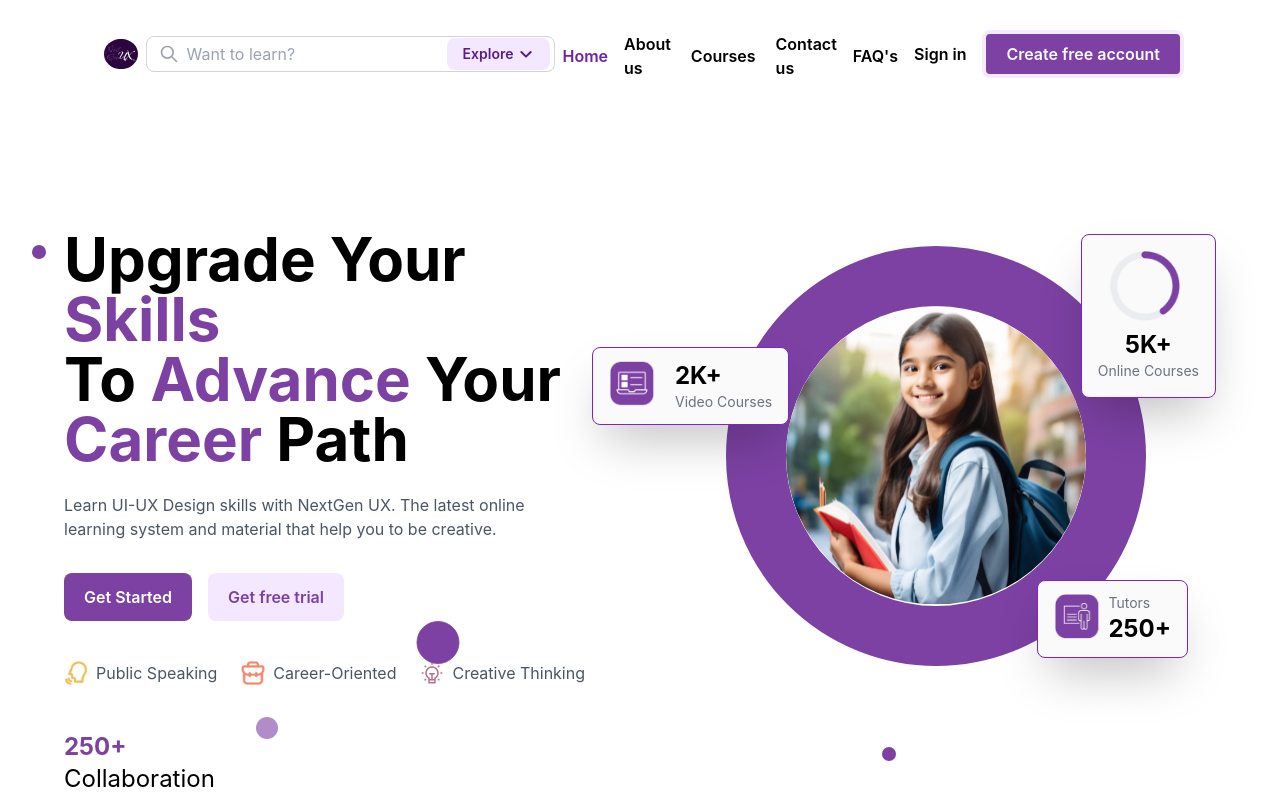
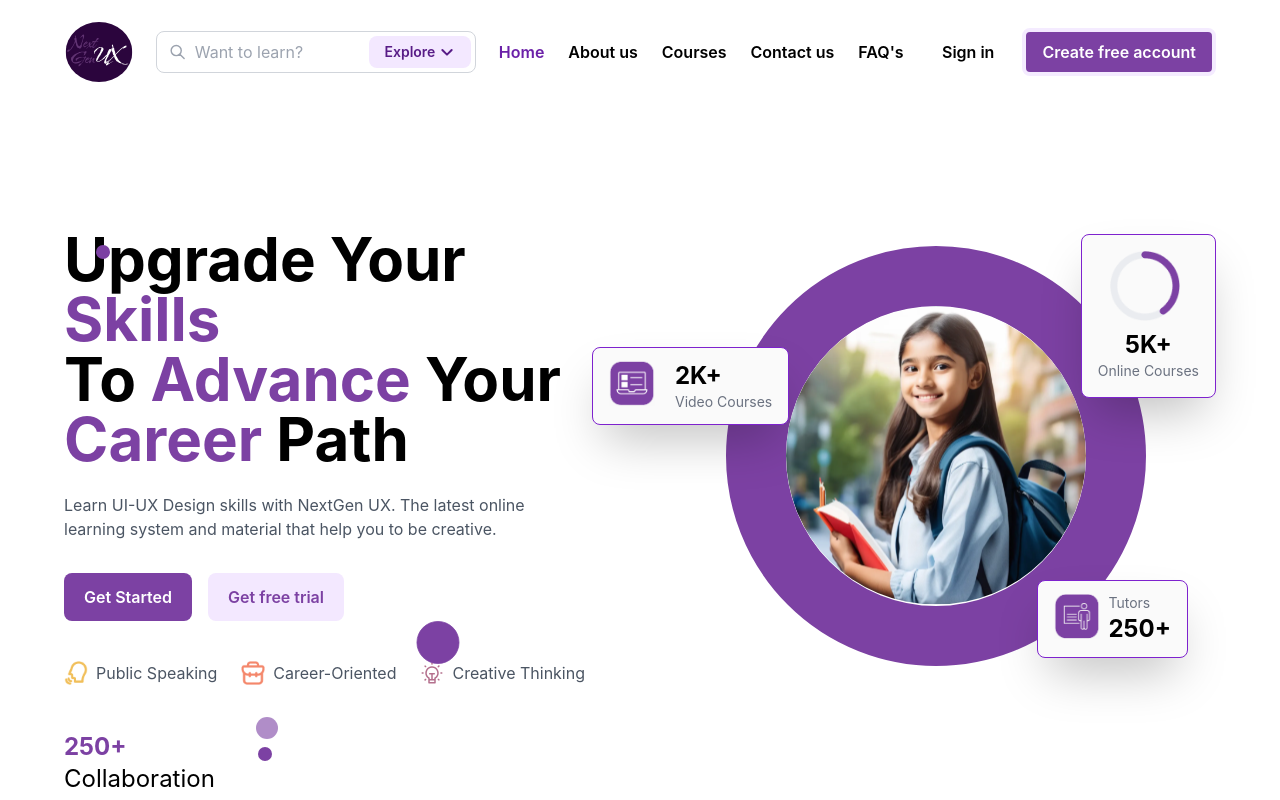
Before and after one commit to vaishnavibadwaik24/next-gen-ux, a React (Create React App) app: page / in a window 1280 px wide. Shown: the top 800 px of the page. Built offline with nearby package versions, Linux system fonts and the light colour scheme.

Commit message:
style:navbar responsive

```diff
--- a/src/Header.jsx
+++ b/src/Header.jsx
@@ -3,18 +3,16 @@ import { NavLink } from "react-router-dom";
 import logo from "./logo.svg";
 
 export default function Header() {
-  const [isOpen, setIsOpen] = useState(false);
-  const [isMobileMenuOpen, setIsMobileMenuOpen] = useState(false);
+  const [isSidebarOpen, setIsSidebarOpen] = useState(false);
+  const [isOpen, setIsOpen] = useState(false); // State for the dropdown
 
   return (
-    <header className="p-4 bg-white text-black py-9 px-12 fixed w-full z-50">
-      <div className="container flex justify-between h-9 mx-auto px-12">
-        {/* Logo */}
+    <header className="bg-white text-black py-5 px-16 fixed w-full z-50">
+      <div className="container flex justify-between items-center h-16 mx-auto">
         <NavLink
           to="/"
-          rel="noopener noreferrer"
           aria-label="Back to homepage"
-          className="flex items-center p-2"
+          className="flex items-center"
         >
           <img
             src={logo}
@@ -24,8 +22,8 @@ export default function Header() {
         </NavLink>
 
         {/* Search and Explore Section */}
-        <div className="flex items-center border border-gray-300 rounded-lg">
-          <div className="flex items-center px-3">
+        <div className="hidden md:flex items-center border border-gray-300 rounded-lg max-w-full md:max-w-xs">
+          <div className="flex items-center px-3 py-2">
             <svg
               className="w-5 h-5 text-gray-400"
               fill="none"
@@ -43,7 +41,7 @@ export default function Header() {
             <input
               type="text"
               placeholder="Want to learn?"
-              className="outline-none border-none focus:ring-0 focus:outline-none ml-2 bg-white text-gray-500"
+              className="outline-none border-none focus:ring-0 focus:outline-none ml-2 bg-white text-gray-500 w-full"
             />
           </div>
 
@@ -86,71 +84,57 @@ export default function Header() {
           </div>
         </div>
 
-        {/* Navigation Links */}
-        <ul className="items-stretch hidden space-x-3 lg:flex">
-          <li className="flex">
+        {/* Desktop Links */}
+        <nav className="hidden lg:flex space-x-6 items-center">
           <NavLink
             to="/"
             className={({ isActive }) =>
               isActive
-                  ? "nav-link flex items-center ml-2 font-semibold -mb-1 text-purple-800"
-                  : "nav-link flex items-center ml-2 font-semibold -mb-1 hover:text-purple-800"
+                ? "nav-link font-semibold text-purple-800"
+                : "nav-link font-semibold hover:text-purple-800"
             }
           >
             Home
           </NavLink>
-          </li>
-          <li className="flex">
           <NavLink
             to="/About"
             className={({ isActive }) =>
               isActive
-                  ? "nav-link flex items-center px-1 font-semibold -mb-1 text-purple-800"
-                  : "nav-link flex items-center px-1 font-semibold -mb-1 hover:text-purple-800"
+                ? "nav-link font-semibold text-purple-800"
+                : "nav-link font-semibold hover:text-purple-800"
             }
           >
             About us
           </NavLink>
-          </li>
-          <li className="flex">
           <NavLink
             to="#"
-              className="flex items-center px-1 font-semibold -mb-1 text-black hover:text-purple-800"
+            className="font-semibold text-black hover:text-purple-800"
           >
             Courses
           </NavLink>
-          </li>
-          <li className="flex">
           <NavLink
             to="/Contact"
             className={({ isActive }) =>
               isActive
-                  ? "flex items-center px-1 font-semibold -mb-1 text-purple-800"
-                  : "flex items-center px-1 font-semibold -mb-1 hover:text-purple-800"
+                ? "nav-link font-semibold text-purple-800"
+                : "nav-link font-semibold hover:text-purple-800"
             }
           >
             Contact us
           </NavLink>
-          </li>
-          <li className="flex">
           <NavLink
             to="#"
-              className="flex items-center font-semibold -mb-1 text-black hover:text-purple-800"
+            className="font-semibold text-black hover:text-purple-800"
           >
             FAQ's
           </NavLink>
-          </li>
-        </ul>
+        </nav>
 
-        {/* Authentication Buttons */}
-        <div className="items-center flex-shrink-0 hidden lg:flex">
+        {/* Sign In and Create Account Buttons */}
+        <div className="hidden lg:flex space-x-3">
           <NavLink
             to="/SignIn"
-            className={({ isActive }) =>
-              isActive
-                ? "self-center px-4 py-3 font-semibold rounded text-purple-800"
-                : "self-center px-4 py-3 font-semibold rounded hover:text-purple-800"
-            }
+            className="self-center px-4 py-2 font-semibold text-black hover:text-purple-800"
           >
             Sign in
           </NavLink>
@@ -158,8 +142,8 @@ export default function Header() {
             to="/CreateAccount"
             className={({ isActive }) =>
               isActive
-                ? "self-center px-5 py-2 font-semibold rounded-lg border-4 text-purple-800"
-                : "self-center px-5 py-2 font-semibold rounded-lg border-4 text-gray-50"
+                ? "self-center px-4 py-2 font-semibold rounded-lg border-4"
+                : "self-center px-4 py-2 font-semibold rounded-lg border-4 text-white"
             }
             style={({ isActive }) =>
               !isActive
@@ -176,103 +160,112 @@ export default function Header() {
 
         {/* Mobile Menu Button */}
         <button
-          className="p-4 lg:hidden"
-          onClick={() => setIsMobileMenuOpen(!isMobileMenuOpen)}
+          className="lg:hidden pl-0"
+          onClick={() => setIsSidebarOpen(!isSidebarOpen)}
         >
           <svg
             xmlns="http://www.w3.org/2000/svg"
+            className="w-8 h-8"
             fill="none"
             viewBox="0 0 24 24"
             stroke="currentColor"
-            className="w-6 h-6 text-gray-800"
           >
             <path
               strokeLinecap="round"
               strokeLinejoin="round"
               strokeWidth="2"
               d="M4 6h16M4 12h16M4 18h16"
-            ></path>
+            />
           </svg>
         </button>
       </div>
 
-      {/* Mobile Navigation Links */}
+      {/* Sidebar for Mobile */}
       <div
-        className={`lg:hidden fixed top-20 right-0 h-full bg-white shadow-lg z-50 w-64 transform transition-transform duration-300 ${
-          isMobileMenuOpen ? "translate-x-0" : "translate-x-full"
+        className={`lg:hidden fixed top-0 right-0 w-64 h-full bg-white shadow-lg z-50 transform transition-transform duration-300 ${
+          isSidebarOpen ? "translate-x-0" : "translate-x-full"
         }`}
       >
-        <ul className="flex flex-col space-y-2 mt-4 p-4">
-          <li className="px-4 py-2 hover:bg-gray-100 cursor-pointer">
+        <div className="flex justify-between p-4">
+          <button onClick={() => setIsSidebarOpen(false)}>
+            <svg
+              xmlns="http://www.w3.org/2000/svg"
+              className="w-8 h-8"
+              fill="none"
+              viewBox="0 0 24 24"
+              stroke="currentColor"
+            >
+              <path
+                strokeLinecap="round"
+                strokeLinejoin="round"
+                strokeWidth="2"
+                d="M6 18L18 6M6 6l12 12"
+              />
+            </svg>
+          </button>
+        </div>
+
+        <nav className="flex flex-col space-y-4 mt-8 px-4">
           <NavLink
             to="/"
             className={({ isActive }) =>
-                isActive ? "font-semibold text-purple-800" : "font-semibold"
+              isActive
+                ? "nav-link font-semibold text-purple-800 px-4 py-2"
+                : "nav-link font-semibold hover:text-purple-800 px-4 py-2"
             }
-              onClick={() => setIsMobileMenuOpen(false)}
+            onClick={() => setIsSidebarOpen(false)}
           >
             Home
           </NavLink>
-          </li>
-          <li className="px-4 py-2 hover:bg-gray-100 cursor-pointer">
           <NavLink
             to="/About"
             className={({ isActive }) =>
-                isActive ? "font-semibold text-purple-800" : "font-semibold"
+              isActive
+                ? "nav-link font-semibold text-purple-800 px-4 py-2"
+                : "nav-link font-semibold hover:text-purple-800 px-4 py-2"
             }
-              onClick={() => setIsMobileMenuOpen(false)}
+            onClick={() => setIsSidebarOpen(false)}
           >
             About us
           </NavLink>
-          </li>
-          <li className="px-4 py-2 hover:bg-gray-100 cursor-pointer">
           <NavLink
             to="#"
-              className="font-semibold text-black"
-              onClick={() => setIsMobileMenuOpen(false)}
+            className="font-semibold text-black hover:bg-gray-100 px-4 py-2"
+            onClick={() => setIsSidebarOpen(false)}
           >
             Courses
           </NavLink>
-          </li>
-          <li className="px-4 py-2 hover:bg-gray-100 cursor-pointer">
           <NavLink
             to="/Contact"
             className={({ isActive }) =>
-                isActive ? "font-semibold text-purple-800" : "font-semibold"
+              isActive
+                ? "nav-link font-semibold text-purple-800 px-4 py-2"
+                : "nav-link font-semibold hover:text-purple-800 px-4 py-2"
             }
-              onClick={() => setIsMobileMenuOpen(false)}
+            onClick={() => setIsSidebarOpen(false)}
           >
             Contact us
           </NavLink>
-          </li>
-          <li className="px-4 py-2 hover:bg-gray-100 cursor-pointer">
           <NavLink
             to="#"
-              className="font-semibold text-black"
-              onClick={() => setIsMobileMenuOpen(false)}
+            className="font-semibold text-black hover:bg-gray-100 px-4 py-2"
+            onClick={() => setIsSidebarOpen(false)}
           >
             FAQ's
           </NavLink>
-          </li>
-          <li className="px-4 py-2 hover:bg-gray-100 cursor-pointer">
           <NavLink
             to="/SignIn"
-              className={({ isActive }) =>
-                isActive
-                  ? "w-full font-semibold text-purple-800"
-                  : "w-full font-semibold text-black"
-              }
+            className="font-semibold text-black hover:bg-gray-100 px-4 py-2"
+            onClick={() => setIsSidebarOpen(false)}
           >
             Sign in
           </NavLink>
-          </li>
-          <li className="px-4 py-2 cursor-pointer">
           <NavLink
             to="/CreateAccount"
             className={({ isActive }) =>
               isActive
-                  ? "w-full px-4 py-2 font-semibold rounded-lg border-4 text-purple-800"
-                  : "w-full px-4 py-2 font-semibold rounded-lg border-4 text-gray-50"
+                ? "self-center px-4 py-2 font-semibold rounded-lg border-4"
+                : "self-center px-4 py-2 font-semibold rounded-lg border-4 text-white"
             }
             style={({ isActive }) =>
               !isActive
@@ -285,8 +278,7 @@ export default function Header() {
           >
             Create free account
           </NavLink>
-          </li>
-        </ul>
+        </nav>
       </div>
     </header>
   );
--- a/src/Home.jsx
+++ b/src/Home.jsx
@@ -293,8 +293,12 @@ function Home() {
       {/* Start Hero */}
       <div className="relative w-full h-screen flex items-center justify-center px-4 md:px-8 lg:px-16 bg-white">
         <div className="flex flex-col md:flex-row items-center justify-between w-full mx-auto pt-28">
-          <div className="flex-1 text-left md:pr-8 pt-28">
-          <img src={Circle3} alt="Circle" className="absolute left-8 translate-y-4 hidden md:block" />
+          <div className="relative flex-1 text-left md:pr-8 lg:pt-28">
+            <img
+              src={Circle3}
+              alt="Circle"
+              className="absolute left-8 translate-y-4 hidden md:block"
+            />
 
             <h1 className="text-3xl md:text-5xl lg:text-6xl font-bold text-black pb-2">
               Upgrade Your{" "}
@@ -310,7 +314,8 @@ function Home() {
               Path
             </h1>
             <p className="mt-4 text-sm md:text-base lg:text-base text-gray-600 max-w-lg">
-              Learn UI-UX Design skills with NextGen UX. The latest online <br />
+              Learn UI-UX Design skills with NextGen UX. The latest online{" "}
+              <br />
               learning system and material that help you to be creative.
             </p>
             <div className="mt-8 flex space-x-4">
@@ -329,7 +334,11 @@ function Home() {
                 Get free trial
               </Link>
             </div>
-            <img src={Circle2} alt="Circle" className="absolute translate-x-[22rem] translate-y-3/2" />
+            <img
+              src={Circle2}
+              alt="Circle"
+              className="absolute translate-x-[22rem] translate-y-3/2"
+            />
             <div className="mt-10 flex space-x-6">
               <div className="flex items-center space-x-2">
                 <img src={Speak} alt="Public Speaking" className="w-6 h-6" />
@@ -348,8 +357,16 @@ function Home() {
               className="mt-6 text-2xl font-bold"
               style={{ color: "#7C41A3" }}
             >
-              <img src={Circle1} alt="Circle" className="transform translate-x-48 translate-y-2" />
-              <img src={Circle3} alt="Circle" className="absolute right-96 translate-y-4 hidden md:block" />
+              <img
+                src={Circle1}
+                alt="Circle"
+                className="transform translate-x-48 translate-y-2"
+              />
+              <img
+                src={Circle3}
+                alt="Circle"
+                className="absolute right-96 translate-y-4 hidden md:block"
+              />
               250+ <br />
               <span className="text-black font-normal">Collaboration</span>
             </div>
@@ -360,14 +377,12 @@ function Home() {
               <img
                 src={Hero}
                 alt="Hero Image"
-                className="rounded-full mx-auto"
+                className="rounded-full mx-auto border-solid md:w-80 md:h-80 md:border-8 lg:w-[420px] lg:h-[420px] lg:border-[60px]"
                 style={{
-                  width: "420px",
-                  height: "420px",
                   borderColor: "rgba(124, 65, 163, 1)",
-                  borderWidth: "60px",
                 }}
               />
+
               <div className="absolute top-5 right-8 transform translate-x-8 -translate-y-8 bg-neutral-50 p-4 rounded-lg shadow-2xl border border-purple-700">
                 <div className="px-3 pb-2">
                   <img
@@ -407,6 +422,7 @@ function Home() {
               </div>
             </div>
           </div>
+
           <div className="absolute bottom-0 right-0 transform -translate-x-1/8 translate-y-40 hidden md:block">
             <img src={Squares} alt="svg" style={{ width: "150px" }} />
           </div>
```
Lines whose indentation alone changed are shown as unchanged.
